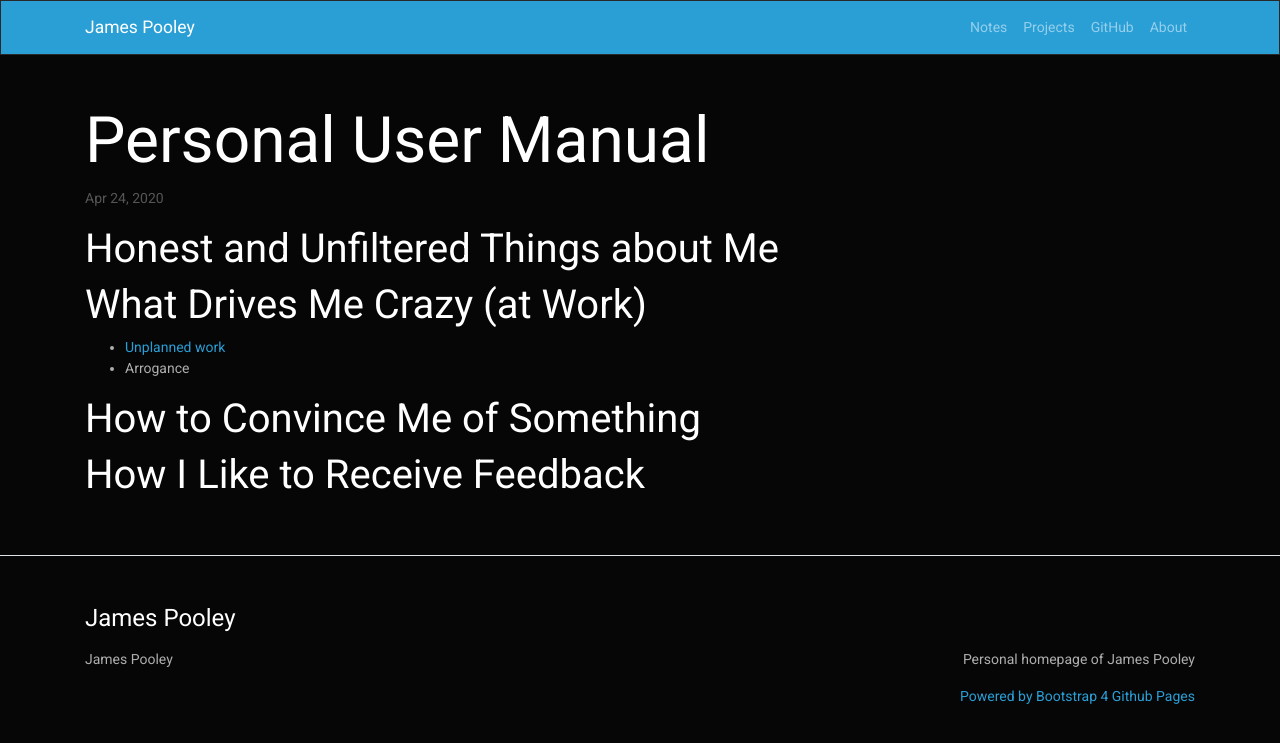
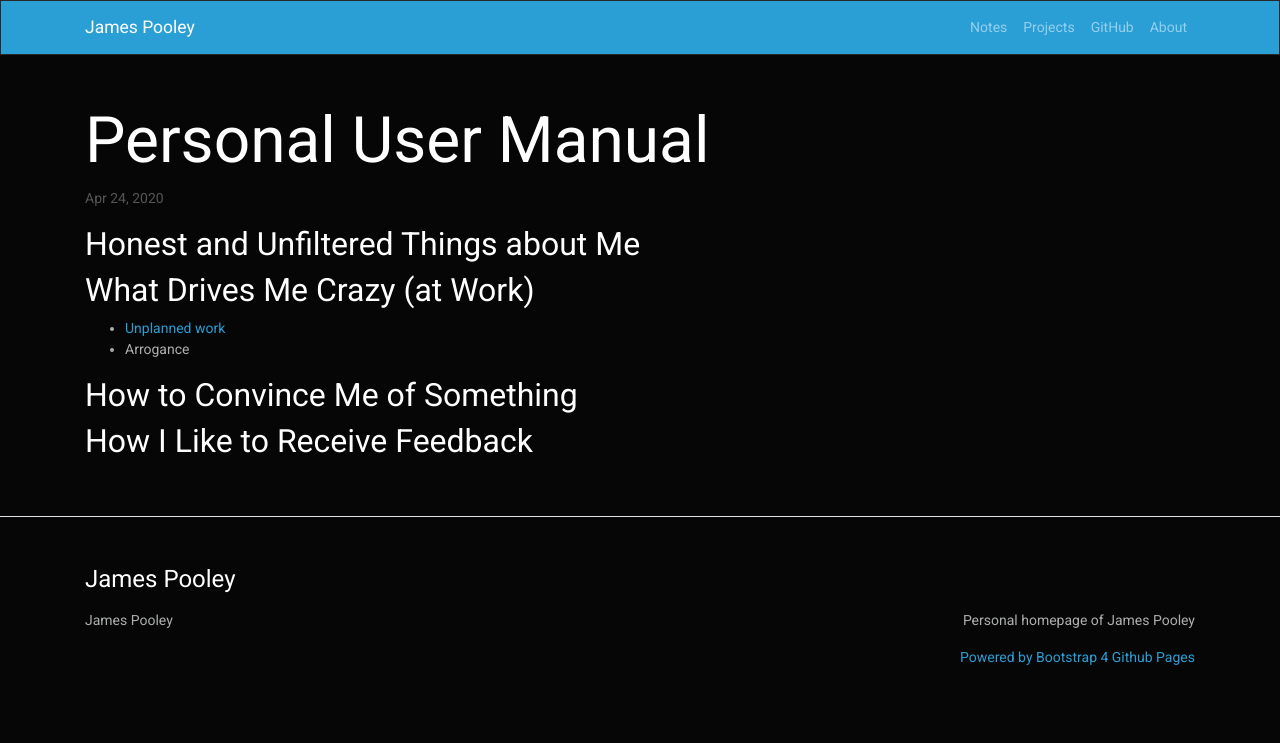
Before and after one commit to jamespooley/archived-jamespooley.github.io, a Jekyll site: the page built from _posts/2020-04-24-personal-user-manual.md, in a window 1280 px wide. Shown: the top 743 px of the page. Built offline with Jekyll 4.4.1, drawn with Linux system fonts in a browser that asks for light colours; our own code applies the rules of GitHub Pages for plain Markdown files.

Commit message:
Change heading size

```diff
--- a/_posts/2020-04-24-personal-user-manual.md
+++ b/_posts/2020-04-24-personal-user-manual.md
@@ -1,10 +1,10 @@
-### Honest and Unfiltered Things about Me
+#### Honest and Unfiltered Things about Me
 
-### What Drives Me Crazy (at Work)
+#### What Drives Me Crazy (at Work)
 
 * [Unplanned work](https://hackernoon.com/the-damaging-effects-of-unplanned-work-e28623e06657)
 * Arrogance
 
-### How to Convince Me of Something
+#### How to Convince Me of Something
 
-### How I Like to Receive Feedback
+#### How I Like to Receive Feedback
```
